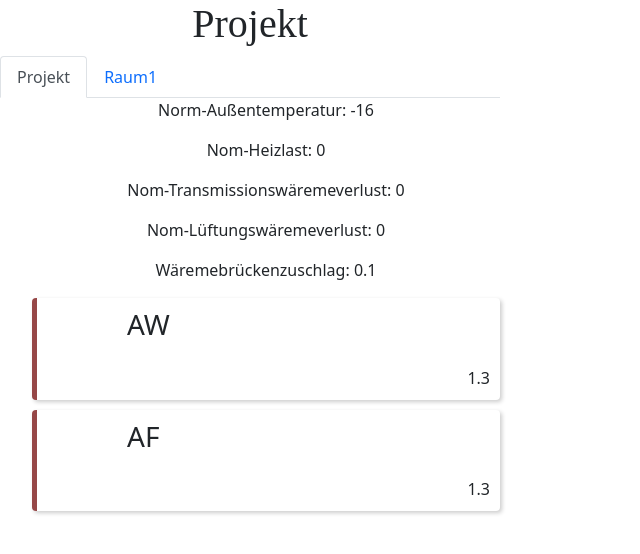
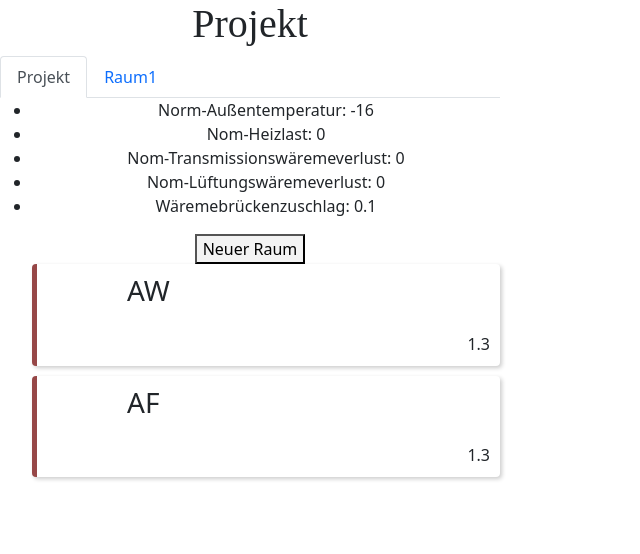
Before and after one commit to Dreanaught/js-react-mst, a React (Create React App) app: page / in a window 1280 px wide. Shown: the top 554 px of the page, without its empty margins (0-640 px from the left). Built offline with nearby package versions, Linux system fonts and the light colour scheme; a web font is replaced by a local one.

Commit message:
auto formatting

```diff
--- a/src/components/ProjectView.js
+++ b/src/components/ProjectView.js
@@ -3,26 +3,29 @@ import { observer } from "mobx-react"
 
 import BauteilView from "./BauteilView"
 
-const ProjectView = ({project}) => (
+const ProjectView = ({ project }) => (
     <div className="list">
-    <ul>
-        <span>Norm-Außentemperatur: {project.Norm_Außentemperatur}</span>
-    </ul>
-    <ul>
-        <span>Nom-Heizlast: {project.NormHeizlast}</span>
-    </ul>
-    <ul>
-        <span>Nom-Transmissionswäremeverlust: {project.Transmissionswärmeverlust}</span>
-    </ul>
-    <ul>
-        <span>Nom-Lüftungswäremeverlust: {project.Lüftungswäremeverlust}</span>
-    </ul>
-    <ul>
-        <span>Wäremebrückenzuschlag: {project.Wäremebrückenzuschlag}</span>
-    </ul>
+        <ul>
+            <li>
+                <span>Norm-Außentemperatur: {project.Norm_Außentemperatur}</span>
+            </li>
+            <li>
+                <span>Nom-Heizlast: {project.NormHeizlast}</span>
+            </li>
+            <li>
+                <span>Nom-Transmissionswäremeverlust: {project.Transmissionswärmeverlust}</span>
+            </li>
+            <li>
+                <span>Nom-Lüftungswäremeverlust: {project.Lüftungswäremeverlust}</span>
+            </li>
+            <li>
+                <span>Wäremebrückenzuschlag: {project.Wäremebrückenzuschlag}</span>
+            </li>
+        </ul>
+        <button onClick={project.addRoom}>Neuer Raum</button>
         <ul>
             {project.Bauteildefinitionen.map((bauteil, idx) => (
-                <BauteilView key={idx} bauteil={bauteil}/>
+                <BauteilView key={idx} bauteil={bauteil} />
             ))}
         </ul>
     </div>
```
